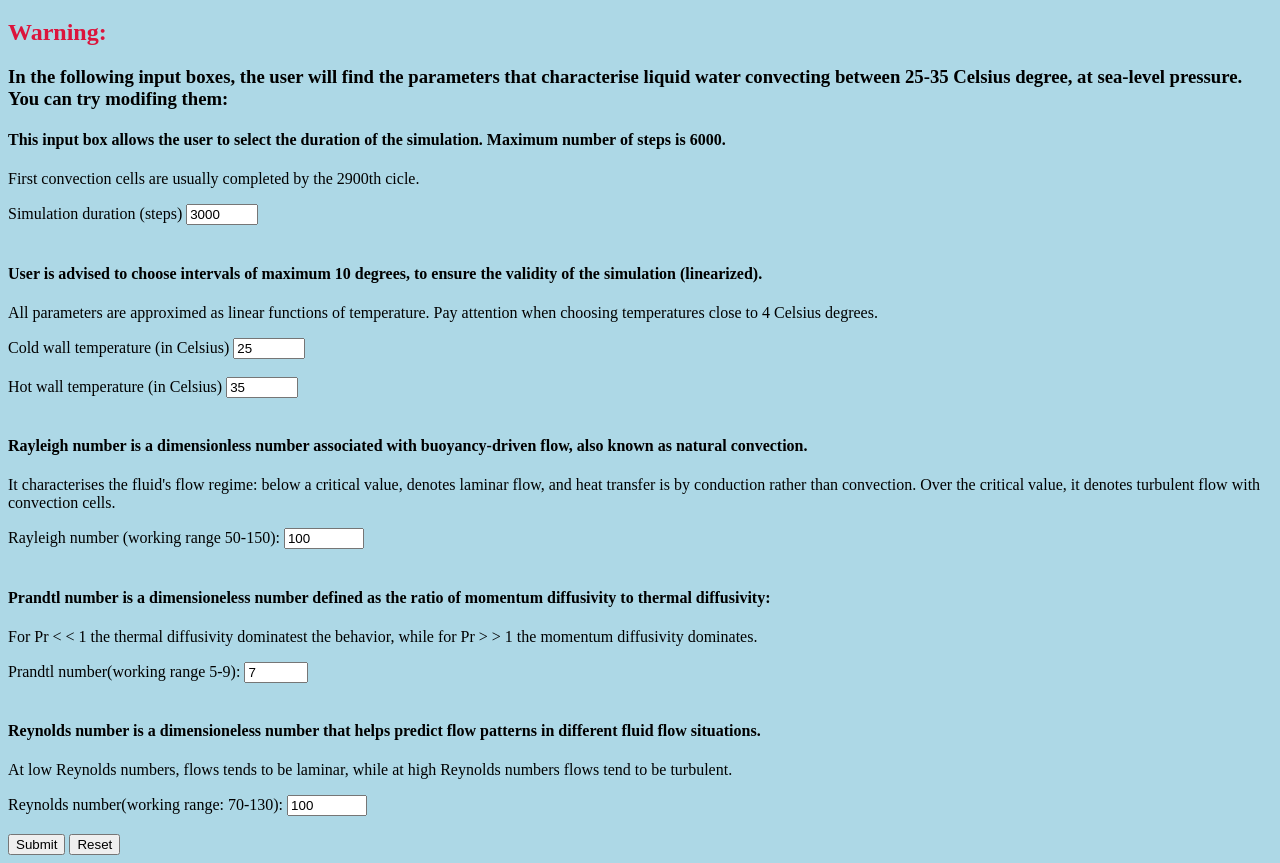
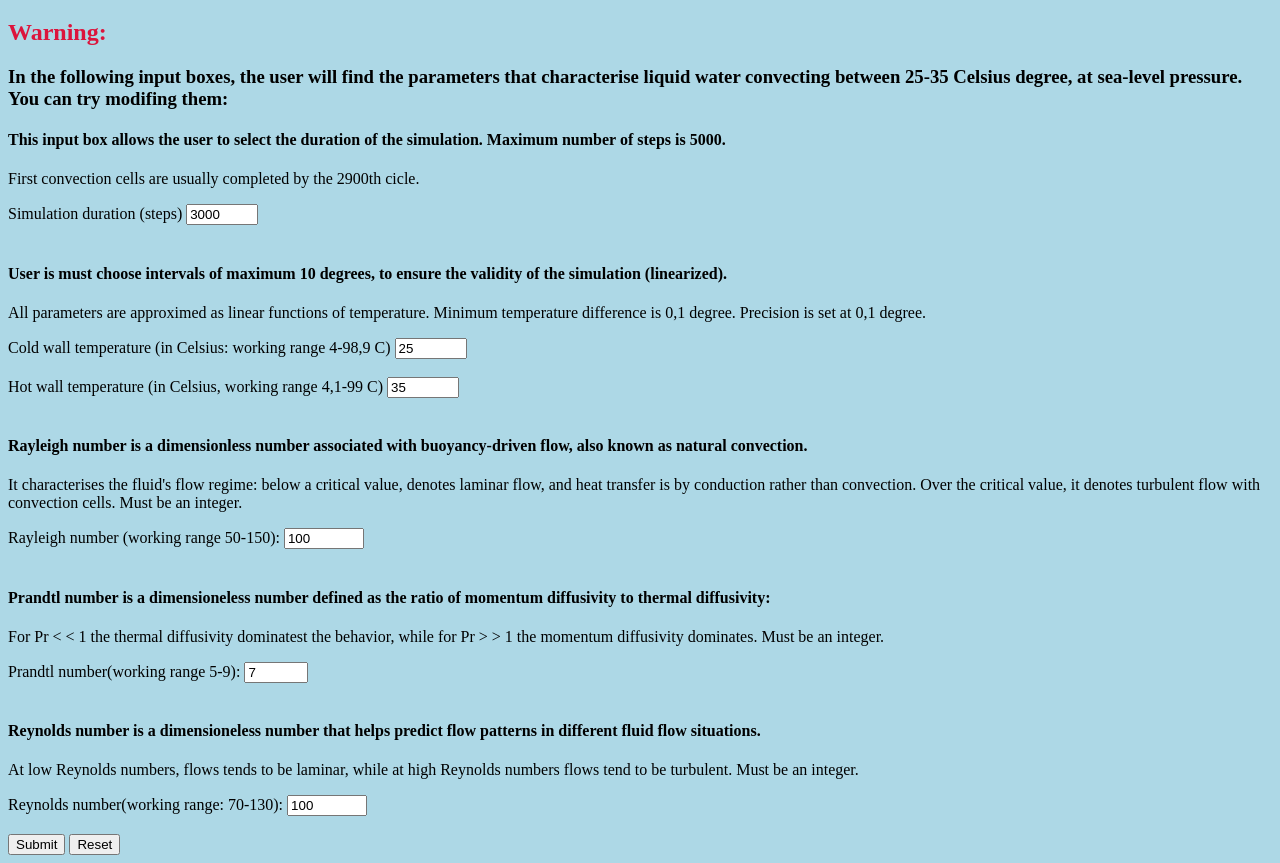
Before and after one commit to diamant711/Rayleigh-Benard-Convection-Simulator, a plain HTML site: page cnt/Setup_page.html in a window 1280 px wide. Shown: the part 61-924 px from the top of the page. Drawn offline with Linux system fonts and the light colour scheme.

Commit message:
Setup_page details

```diff
--- a/cnt/Setup_page.html
+++ b/cnt/Setup_page.html
@@ -39,19 +39,18 @@
 
       <form id="myForm" action="" method="get" autocomplete="on" onsubmit="return validateForm()">
 
-      <h4 id="time" > This input box allows the user to select the duration of the simulation. Maximum number of steps is 6000. </h4>
+      <h4 id="time" > This input box allows the user to select the duration of the simulation. Maximum number of steps is 5000. </h4>
       <p id="time_2"> First convection cells are usually completed by the 2900th cicle.  </p>
       <label for= "steps">Simulation duration (steps)</label>
       <input type="number" placeholder="3000" id="steps" name="steps" value=3000 step=1 max=5000 min=1 required><br><br>
 
-      <h4 id="warning_three"> User is advised to choose intervals of maximum 10 degrees, to ensure the validity
+      <h4 id="warning_three"> User is must choose intervals of maximum 10 degrees, to ensure the validity
                               of the simulation (linearized). </h4>
       <p id="warning_two"> All parameters are approximed as linear functions of temperature.
-                           Pay attention when choosing temperatures close to 4 Celsius degrees. </p>
-
-      <label for="cwt">Cold wall temperature (in Celsius)</label>
+                           Minimum temperature difference is 0,1 degree. Precision is set at 0,1 degree. </p>
+      <label for="cwt">Cold wall temperature (in Celsius: working range 4-98,9 C)</label>
       <input type="number" placeholder="25" id="cwt" name="cwt" value=25 step=0.1 max=98 min=4 required><br><br>
-      <label for="hwt">Hot wall temperature (in Celsius)</label>
+      <label for="hwt">Hot wall temperature (in Celsius, working range 4,1-99 C)</label>
       <input type="number" placeholder="35" id="hwt" name="hwt" value=35 step=0.1 max=99 min=15 required><br><br>
 
       <h4 id="RAY" > Rayleigh number is a dimensionless number associated
@@ -59,7 +58,7 @@
       <p id="RAY_2" >It characterises the fluid's flow regime: below a critical
                      value, denotes laminar flow, and heat transfer is by
                      conduction rather than convection. Over the critical value,
-                     it denotes turbulent flow with convection cells. </p>
+                     it denotes turbulent flow with convection cells. Must be an integer. </p>
       <label for="Ray"> Rayleigh number (working range 50-150):</label>
       <input type="number" placeholder="100" id="Ray" name="Ray" value=100 step=0.1 max=150 min=50 required><br><br>
 
@@ -67,14 +66,14 @@
                    as the ratio of momentum diffusivity
                    to thermal diffusivity: </h4>
       <p id="PR_2" > For Pr < < 1 the thermal diffusivity dominatest the behavior, while for
-                      Pr > > 1 the momentum diffusivity dominates.  </p>
+                      Pr > > 1 the momentum diffusivity dominates. Must be an integer. </p>
       <label for="Pr">Prandtl number(working range 5-9):</label>
       <input type="number" placeholder="7" id="Pr" name="Pr" value=7 step=0.1 max=9 min=5 required><br><br>
 
       <h4 id="REY" >Reynolds number is a dimensioneless number that
                     helps predict flow patterns in different fluid flow situations. </h4>
       <p id="REY_2" > At low Reynolds numbers, flows tends to be laminar,
-                       while at high Reynolds numbers flows tend to be turbulent. </p>
+                       while at high Reynolds numbers flows tend to be turbulent. Must be an integer. </p>
       <label for="Rey">Reynolds number(working range: 70-130):</label>
       <input type="number" placeholder="100" id="Rey" name="Rey" value=100 step=0.1 max=130 min=70 required><br><br>
 
```
Also changed, not shown: 1 other file.
